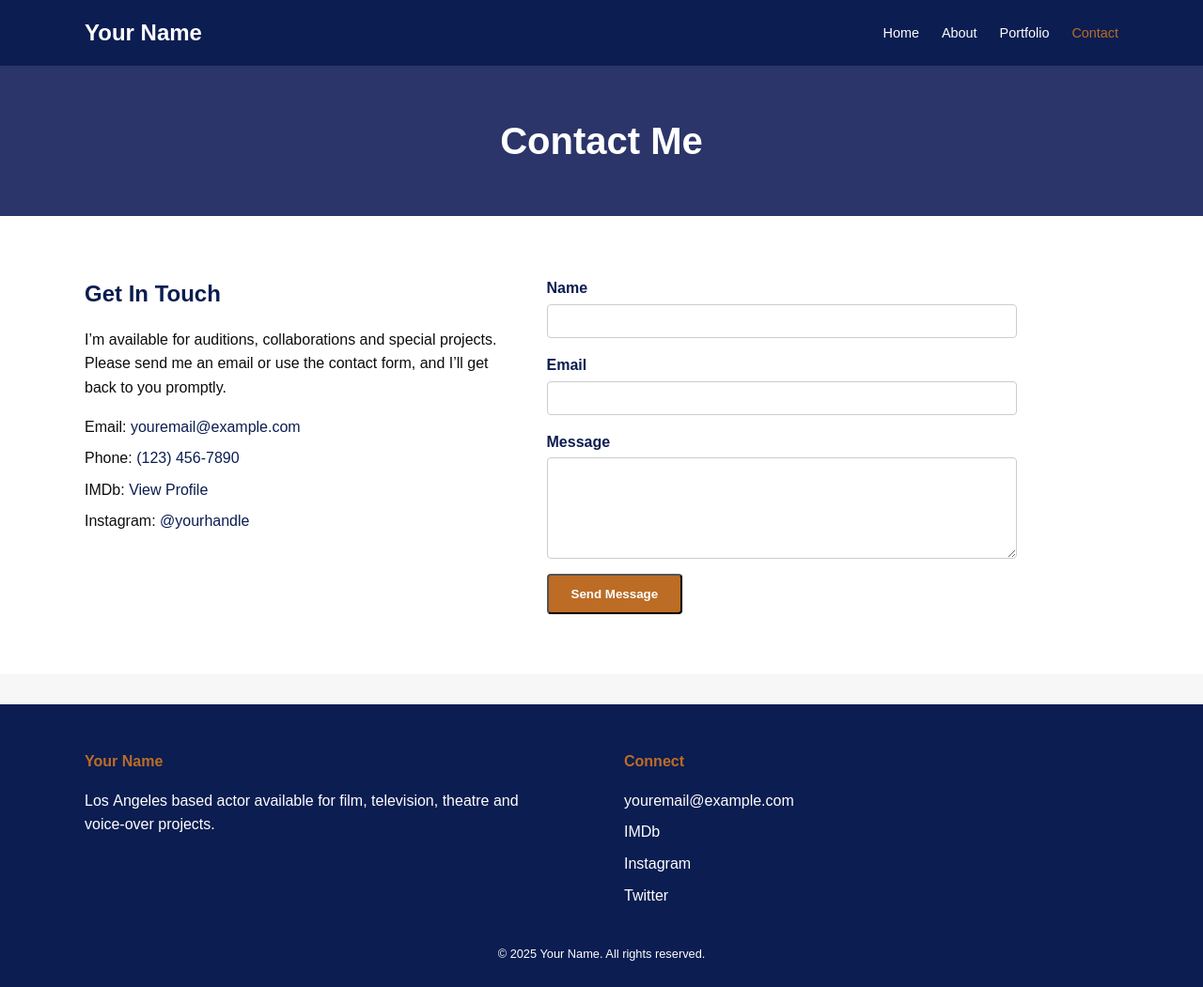
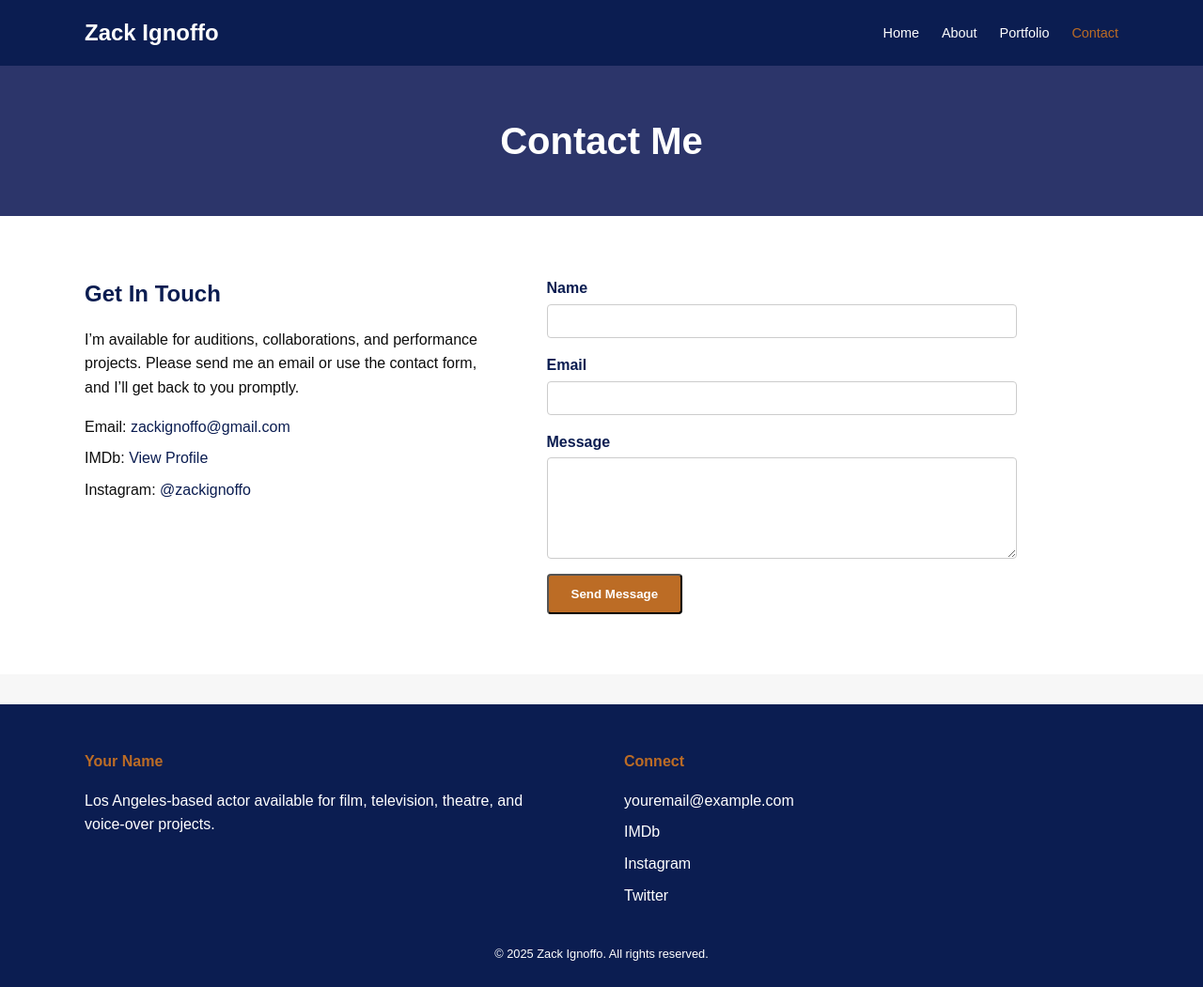
Before and after one commit to ziggysmalls23/acting-site, a plain HTML site: page contact.html in a window 1280 px wide. Shown: the whole page at 94% size. Drawn offline with Linux system fonts and the light colour scheme.

Commit message:
Update contact.html

```diff
--- a/contact.html
+++ b/contact.html
@@ -3,14 +3,14 @@
 <head>
     <meta charset="UTF-8">
     <meta name="viewport" content="width=device-width, initial-scale=1.0">
-    <title>Contact | Your Name</title>
+    <title>Contact | Zack Ignoffo</title>
     <link rel="stylesheet" href="styles.css">
 </head>
 <body>
     <!-- Navigation -->
     <header class="nav-bar">
         <div class="container nav-container">
-            <div class="logo"><a href="index.html">Your&nbsp;Name</a></div>
+            <div class="logo"><a href="index.html">Zack&nbsp;Ignoffo</a></div>
             <nav>
                 <ul class="nav-list">
                     <li><a href="index.html">Home</a></li>
@@ -33,16 +33,15 @@
         <div class="container contact-container">
             <div class="contact-info">
                 <h2>Get&nbsp;In&nbsp;Touch</h2>
-                <p>I’m available for auditions, collaborations and special projects. Please send me an email or use the contact form, and I’ll get back to you promptly.</p>
+                <p>I’m available for auditions, collaborations, and performance projects. Please send me an email or use the contact form, and I’ll get back to you promptly.</p>
                 <ul class="contact-list">
-                    <li>Email: <a href="mailto:youremail@example.com">youremail@example.com</a></li>
-                    <li>Phone: <a href="tel:+1234567890">(123) 456‑7890</a></li>
-                    <li>IMDb: <a href="#" target="_blank">View Profile</a></li>
-                    <li>Instagram: <a href="#" target="_blank">@yourhandle</a></li>
+                    <li>Email: <a href="mailto:zackignoffo@gmail.com">zackignoffo@gmail.com</a></li>
+                    <li>IMDb: <a href="https://www.imdb.com/name/nm11366630/?ref_=nmawd_ov_bk" target="_blank">View Profile</a></li>
+                    <li>Instagram: <a href="https://www.instagram.com/zackignoffo/" target="_blank">@zackignoffo</a></li>
                 </ul>
             </div>
             <div class="contact-form-wrapper">
-                <form class="contact-form" action="mailto:youremail@example.com" method="post" enctype="text/plain">
+                <form class="contact-form" action="mailto:zackignoffo@gmail.com" method="post" enctype="text/plain">
                     <div class="form-group">
                         <label for="name">Name</label>
                         <input type="text" id="name" name="name" required />
@@ -66,19 +65,19 @@
         <div class="container footer-container">
             <div class="footer-about">
                 <h4>Your&nbsp;Name</h4>
-                <p>Los&nbsp;Angeles based actor available for film, television, theatre and voice‑over projects.</p>
+                <p>Los Angeles-based actor available for film, television, theatre, and voice‑over projects.</p>
             </div>
             <div class="footer-contact">
                 <h4>Connect</h4>
                 <ul>
                     <li><a href="mailto:youremail@example.com">youremail@example.com</a></li>
-                    <li><a href="#">IMDb</a></li>
-                    <li><a href="#">Instagram</a></li>
+                    <li><a href="https://www.imdb.com/name/nm11366630/?ref_=nv_sr_srsg_0_tt_0_nm_1_in_0_q_zackignoffo">IMDb</a></li>
+                    <li><a href="https://www.instagram.com/zackignoffo/">Instagram</a></li>
                     <li><a href="#">Twitter</a></li>
                 </ul>
             </div>
         </div>
-        <div class="footer-bottom">© <span id="current-year"></span> Your&nbsp;Name. All rights reserved.</div>
+        <div class="footer-bottom">© <span id="current-year"></span> Zack&nbsp;Ignoffo. All rights reserved.</div>
     </footer>
     <script>
         document.getElementById('current-year').textContent = new Date().getFullYear();
```
